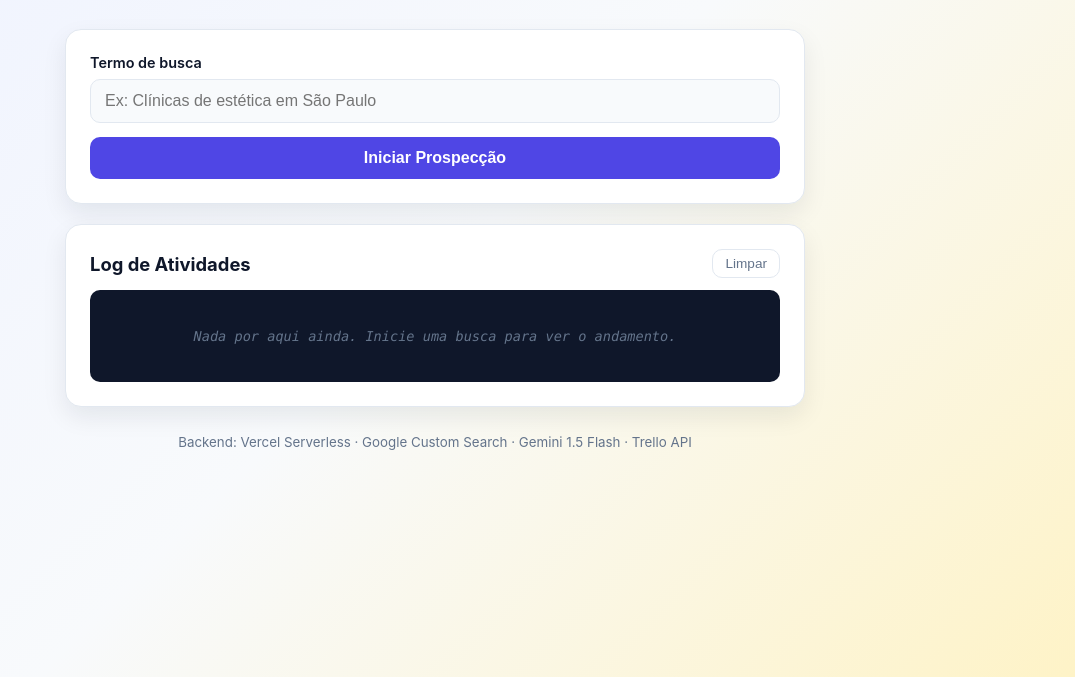
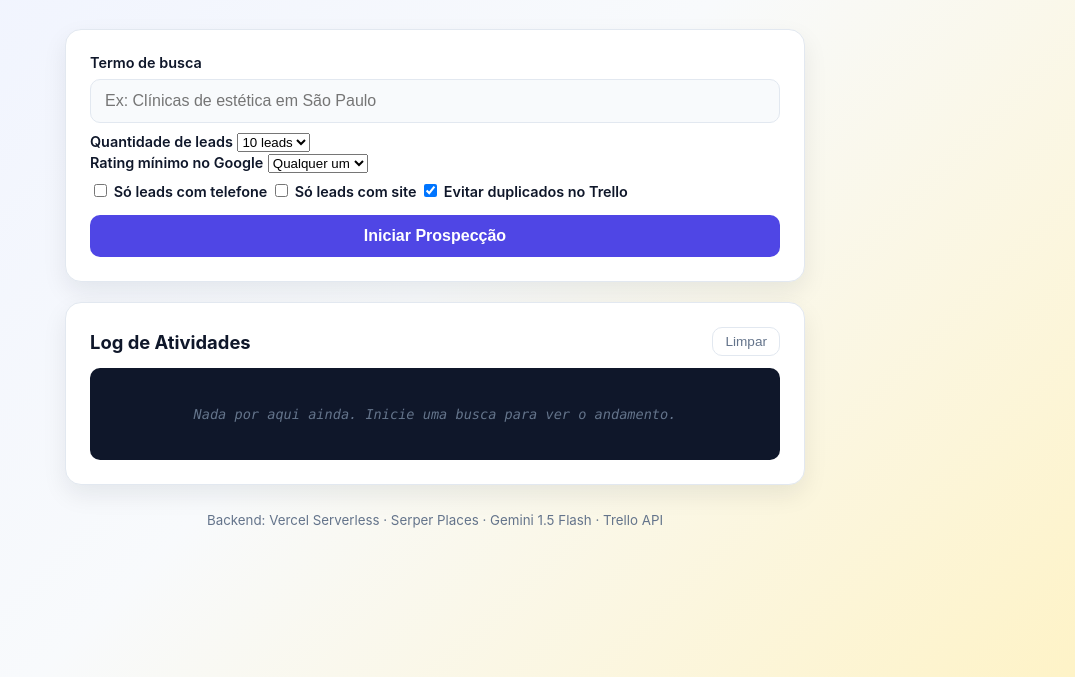
Before and after one commit to beyondBitsLtda/Beyond-Lead, a website: page public/index.html in a window 1280 px wide. Shown: the part 123-800 px from the top of the page, without its empty margins (205-1280 px from the left). Drawn offline with Linux system fonts and the light colour scheme.

Commit message:
Update index.html

```diff
--- a/public/index.html
+++ b/public/index.html
@@ -3,6 +3,7 @@
   <head>
     <meta charset="UTF-8" />
     <meta name="viewport" content="width=device-width, initial-scale=1.0" />
+    <link rel="icon" href="data:," />
     <title>Prospect Leads — Prospecção automatizada</title>
     <link rel="stylesheet" href="/style.css" />
   </head>
@@ -26,6 +27,43 @@
             required
             minlength="3"
           />
+
+          <div class="form-row">
+            <div class="form-group">
+              <label for="limit">Quantidade de leads</label>
+              <select id="limit" name="limit">
+                <option value="5">5 leads</option>
+                <option value="10" selected>10 leads</option>
+                <option value="20">20 leads</option>
+              </select>
+            </div>
+
+            <div class="form-group">
+              <label for="min-rating">Rating mínimo no Google</label>
+              <select id="min-rating" name="min-rating">
+                <option value="0" selected>Qualquer um</option>
+                <option value="3">⭐ 3.0+</option>
+                <option value="4">⭐ 4.0+</option>
+                <option value="4.5">⭐ 4.5+</option>
+              </select>
+            </div>
+          </div>
+
+          <div class="filters">
+            <label class="checkbox-label">
+              <input type="checkbox" id="require-phone" />
+              <span>Só leads com telefone</span>
+            </label>
+            <label class="checkbox-label">
+              <input type="checkbox" id="require-website" />
+              <span>Só leads com site</span>
+            </label>
+            <label class="checkbox-label">
+              <input type="checkbox" id="dedup" checked />
+              <span>Evitar duplicados no Trello</span>
+            </label>
+          </div>
+
           <button type="submit" id="start-btn">Iniciar Prospecção</button>
         </form>
 
@@ -53,7 +91,7 @@
           <h3>Resumo final</h3>
           <ul>
             <li>✅ Cadastrados: <strong id="sum-ok">0</strong></li>
-            <li>⚠️ Falhas: <strong id="sum-fail">0</strong></li>
+            <li>⚠️ Falhas/Duplicados: <strong id="sum-fail">0</strong></li>
             <li>⏱️ Tempo total: <strong id="sum-time">—</strong></li>
           </ul>
         </div>
@@ -61,7 +99,7 @@
 
       <footer class="footer">
         <small>
-          Backend: Vercel Serverless · Google Custom Search · Gemini 1.5 Flash · Trello API
+          Backend: Vercel Serverless · Serper Places · Gemini 1.5 Flash · Trello API
         </small>
       </footer>
     </main>
```
